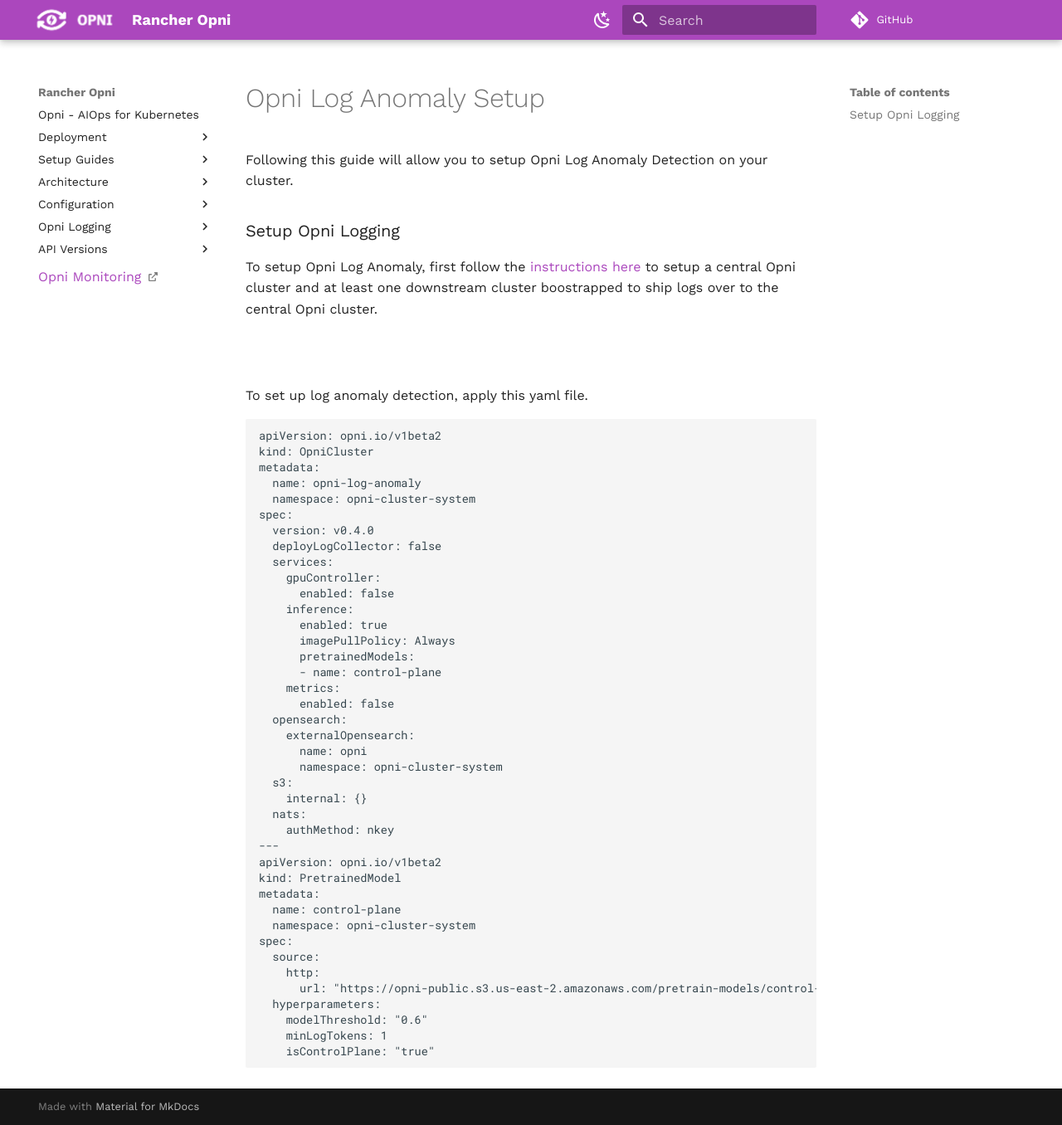
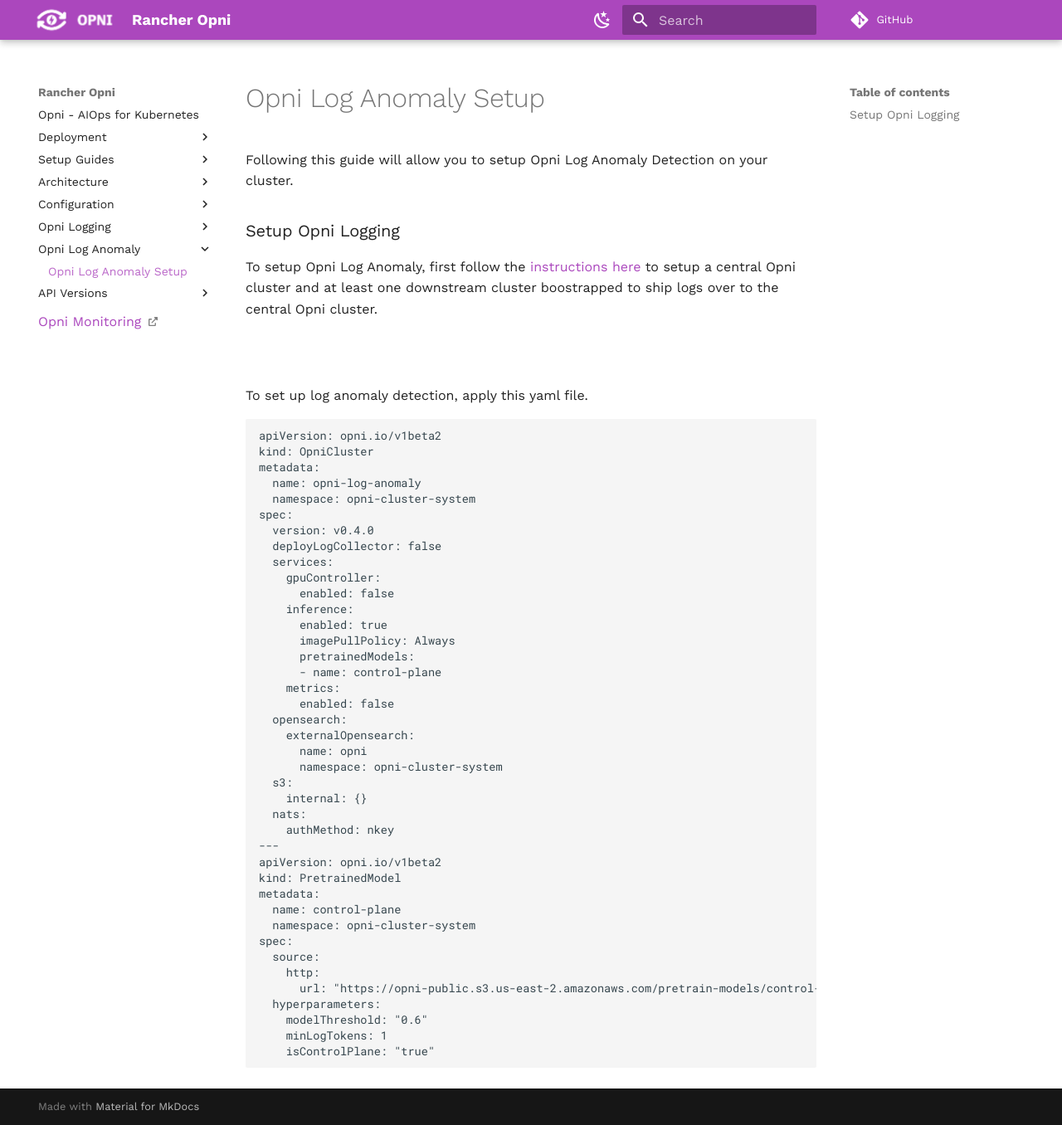
Before and after one commit to rancher/opni-docs, an MkDocs documentation site: the page built from docs/log-anomaly/log-anomaly.md, in a window 1280 px wide and 1356 px high. Shown: the whole window at 83% size. Built offline with MkDocs 1.6.1 and Material for MkDocs 9.7.7, drawn with Linux system fonts in a browser that asks for light colours; comment, search, counter and statistics services are not loaded; the version menu is left out.

Commit message:
Update mkdocs for log anomaly instructions

```diff
--- a/mkdocs.yml
+++ b/mkdocs.yml
@@ -62,6 +62,8 @@
   - Opni Logging:
       - logging/logging.md
       - logging/user-management.md
+  - Opni Log Anomaly:
+      - log-anomaly/log-anomaly.md
   - API Versions:
       - apiversions/v1beta2.md
 extra_css:
```
